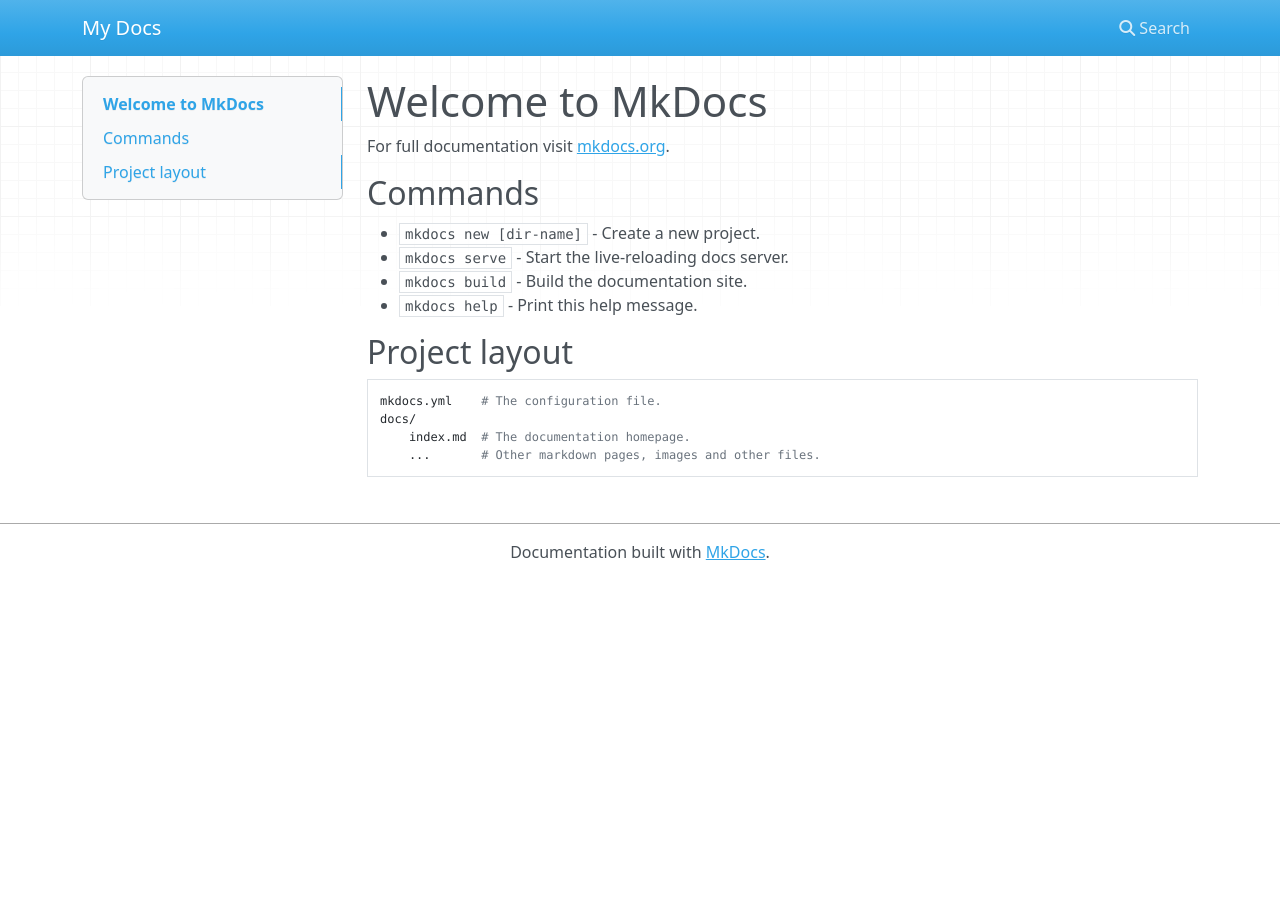
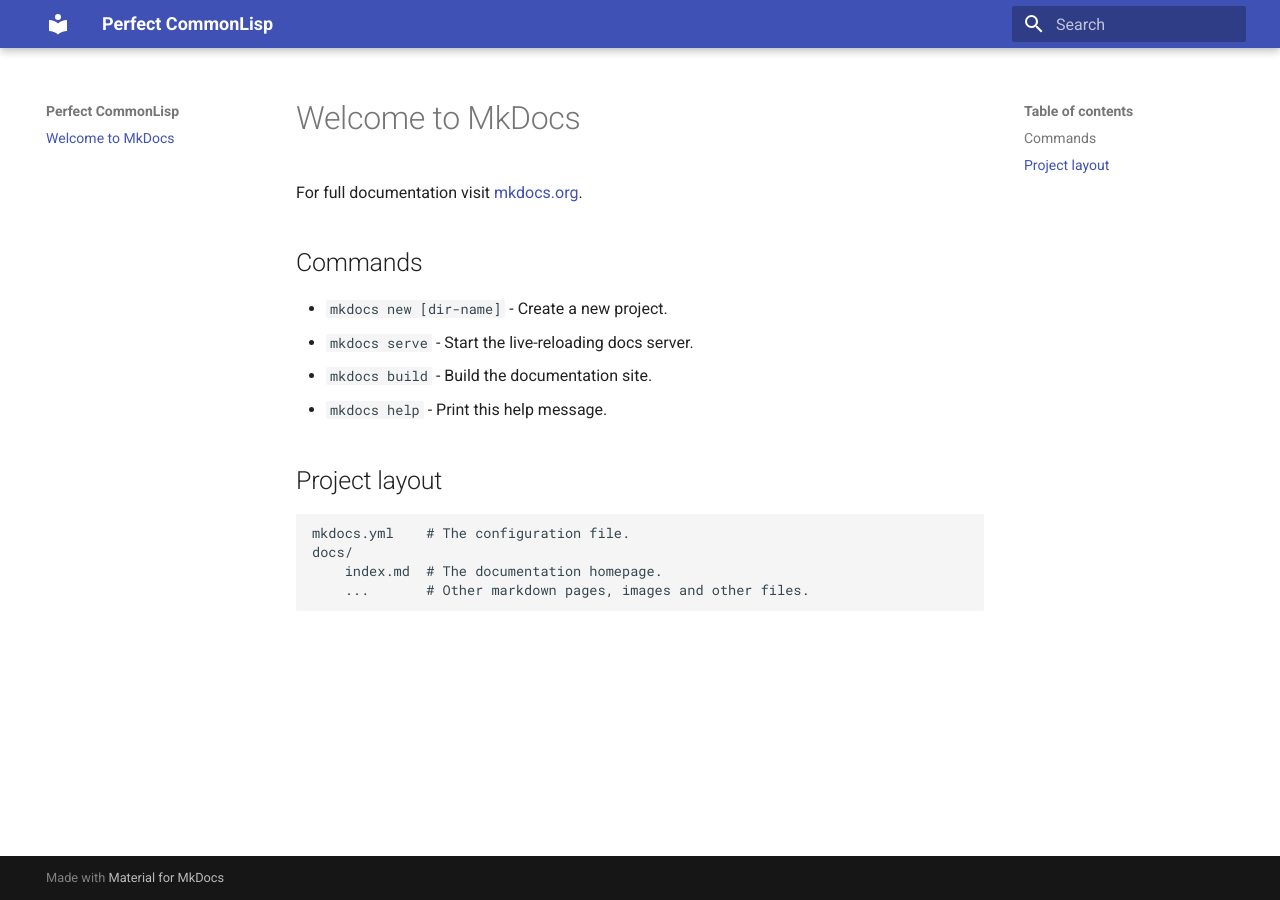
Before and after one commit to Kudzuyu/PerfectCommonLisp, an MkDocs documentation site: the page built from docs/index.md, in a window 1280 px wide. Built offline with MkDocs 1.6.1 and Material for MkDocs 9.7.7, drawn with Linux system fonts in a browser that asks for light colours; nearby versions of some CDN libraries.

Commit message:
change site_name and theme

```diff
--- a/mkdocs.yml
+++ b/mkdocs.yml
@@ -1 +1,2 @@
-site_name: My Docs
+site_name: Perfect CommonLisp
+theme: material
```
